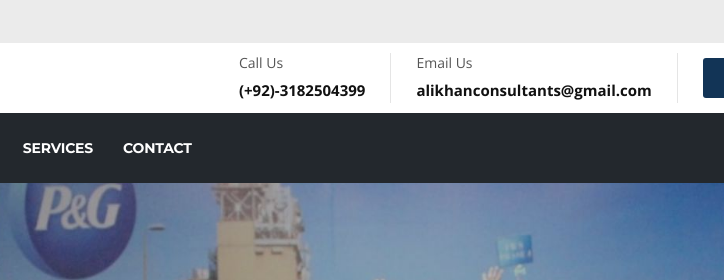
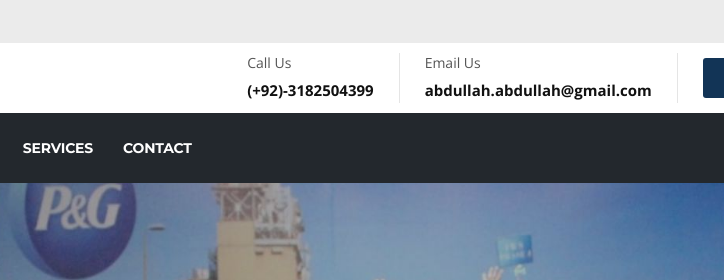
Before and after one commit to EhteshamLodhi/alikhanconsultants, a website: page index.html in a window 1280 px wide. Shown: the top 280 px of the page, 359-1083 px from the left. Drawn offline with nearby package versions, Linux system fonts and the light colour scheme; some packages are replaced by stand-ins of ours.

Commit message:
Update index.html

```diff
--- a/index.html
+++ b/index.html
@@ -116,7 +116,7 @@ FACEBOOK: https://www.facebook.com/themefisher
                     <div class="info-box">
                       <div class="info-box-content">
                           <p class="info-box-title">Email Us</p>
-                          <p class="info-box-subtitle">alikhanconsultants@gmail.com</p>
+                          <p class="info-box-subtitle">abdullah.abdullah@gmail.com</p>
                       </div>
                     </div>
                   </li>
```
